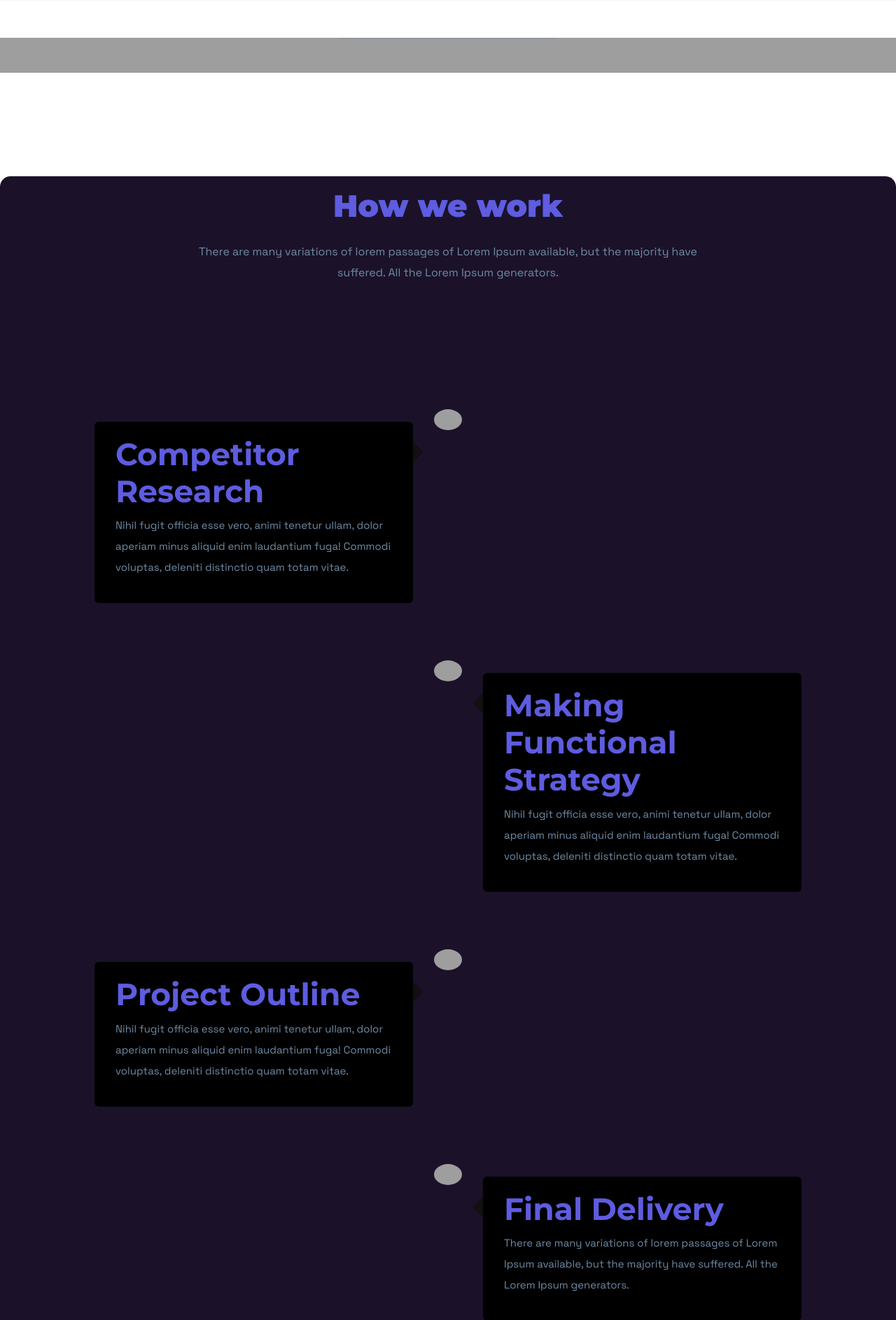
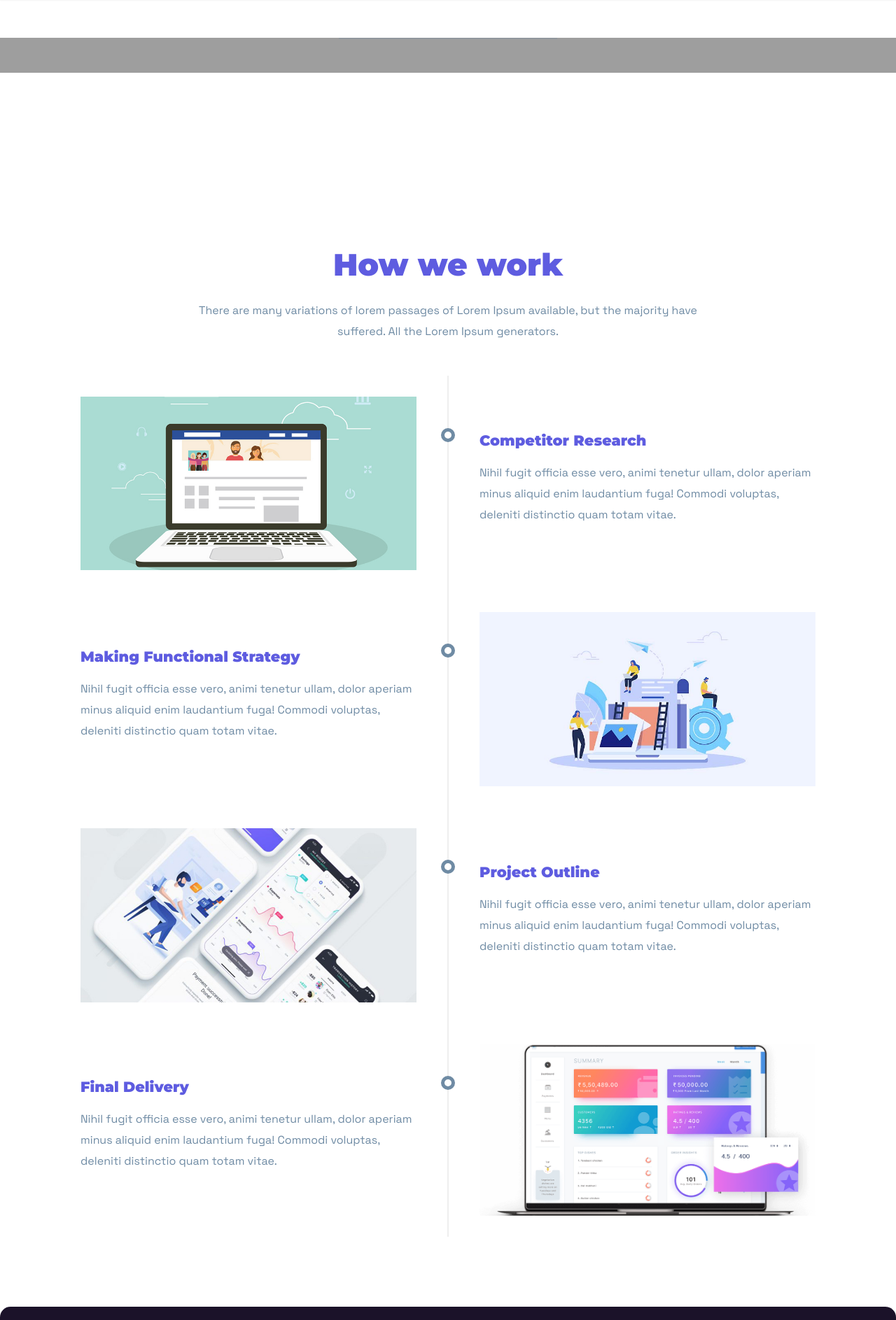
Before and after one commit to YusufKhan2016/Techit, a Django app: page /service in a window 1280 px wide. Shown: the part 62-1949 px from the top of the page at 70% size. Run offline with Django 4.2, Linux system fonts and the light colour scheme; data that the repository does not hold is empty; some libraries are stand-ins or nearby versions; grey boxes are pictures that could not be loaded.

Commit message:
now it's going just with the flow

```diff
--- a/templates/service.html
+++ b/templates/service.html
@@ -38,7 +38,7 @@
 
 </section>
 
-<section class="section case-study box">
+<section class="section case-study">
 	<div class="container">
 		<div class="row justify-content-center">
 			<div class="col-lg-8">
@@ -48,45 +48,87 @@
 				</div>
 			</div>
 		</div>
-		<div class="timeline">
-			<div class="contin left-contin">
-				<img src="{% static 'images/round-wht_1.png' %}" alt="" >
-				<div class="text-box">
-					<h2>Competitor Research</h2>
+
+
+
+		<div class="case-timeline">
+			<div class="case-timeline-divider"></div>
+			<div class="case-timeline-dot"></div>
+
+			<div class="row align-items-center">
+				<div class="col-lg-6">
+					<div class="case-img ">
+						<img src="{% static 'images/about/process-3.jpg' %}" alt="" class="img-fluid">
+					</div>
+				</div>
+				<div class="col-lg-6">
+					<div class="case-content">
+						<h4 class="mb-3">Competitor Research</h4>
 						<p>Nihil fugit officia esse vero, animi tenetur ullam, dolor aperiam minus aliquid enim laudantium fuga! Commodi voluptas, deleniti distinctio quam totam vitae.</p>
-					<span class="left-contin-arrow" ></span>
-				</div>
-
-			</div>
-			<div class="contin right-contin">
-				<img src="{% static 'images/round-wht_1.png' %}" alt="" >
-				<div class="text-box">
-					<h2>Making Functional Strategy</h2>
-						<p>Nihil fugit officia esse vero, animi tenetur ullam, dolor aperiam minus aliquid enim laudantium fuga! Commodi voluptas, deleniti distinctio quam totam vitae.</p>
-					<span class="right-contin-arrow"></span>
-				</div>
-			</div><div class="contin left-contin">
-				<img src="{% static 'images/round-wht_1.png' %}" alt="" >
-				<div class="text-box">
-					<h2>Project Outline</h2>
-						<p>Nihil fugit officia esse vero, animi tenetur ullam, dolor aperiam minus aliquid enim laudantium fuga! Commodi voluptas, deleniti distinctio quam totam vitae.</p>
-					<span class="left-contin-arrow" ></span>
-				</div>
-			</div><div class="contin right-contin">
-				<img src="{% static 'images/round-wht_1.png' %}" alt="" >
-				<div class="text-box">
-					<h2>Final Delivery</h2>
-						<p>There are many variations of lorem passages of Lorem Ipsum available, but the majority have suffered. All the Lorem Ipsum generators.</p>
-					<span class="right-contin-arrow"></span>
+					</div>
 				</div>
 			</div>
 		</div>
 
 
+		<div class="case-timeline">
+			<div class="case-timeline-divider"></div>
+			<div class="case-timeline-dot"></div>
+			<div class="row align-items-center">
+				<div class="col-lg-6 order-2 order-lg-1">
+					<div class="case-content">
+						<h4 class="mb-3">Making Functional Strategy</h4>
+						<p>Nihil fugit officia esse vero, animi tenetur ullam, dolor aperiam minus aliquid enim laudantium fuga! Commodi voluptas, deleniti distinctio quam totam vitae.</p>
+					</div>
+				</div>
+				<div class="col-lg-6  order-1 order-lg-2">
+					<div class="case-img">
+						<img src="{% static 'images/about/process-2.jpg' %}" alt="" class="img-fluid">
+					</div>
+				</div>
+			</div>
+		</div>
 
+		<div class="case-timeline">
+			<div class="case-timeline-divider"></div>
+			<div class="case-timeline-dot"></div>
+
+			<div class="row align-items-center">
+				<div class="col-lg-6">
+					<div class="case-img">
+						<img src="{% static 'images/about/process-1.jpg' %}" alt="" class="img-fluid">
+					</div>
+				</div>
+				<div class="col-lg-6">
+					<div class="case-content">
+						<h4 class="mb-3">Project Outline</h4>
+						<p>Nihil fugit officia esse vero, animi tenetur ullam, dolor aperiam minus aliquid enim laudantium fuga! Commodi voluptas, deleniti distinctio quam totam vitae.</p>
+					</div>
+				</div>
+			</div>
+		</div>
+
+		<div class="case-timeline">
+			<div class="case-timeline-divider"></div>
+			<div class="case-timeline-dot"></div>
+
+			<div class="row align-items-center">
+					<div class="col-lg-6 order-2 order-lg-1">
+					<div class="case-content">
+						<h4 class="mb-3">Final Delivery</h4>
+						<p>Nihil fugit officia esse vero, animi tenetur ullam, dolor aperiam minus aliquid enim laudantium fuga! Commodi voluptas, deleniti distinctio quam totam vitae.</p>
+					</div>
+				</div>
+
+				<div class="col-lg-6  order-1 order-lg-2">
+					<div class="case-img">
+						<img src="{% static 'images/about/structure_sass.png' %}" alt="" class="img-fluid">
+					</div>
+				</div>
+			</div>
+		</div>
 	</div>
 </section>
-
 
 <section class="cta-2 box">
 	<div class="container">
```
